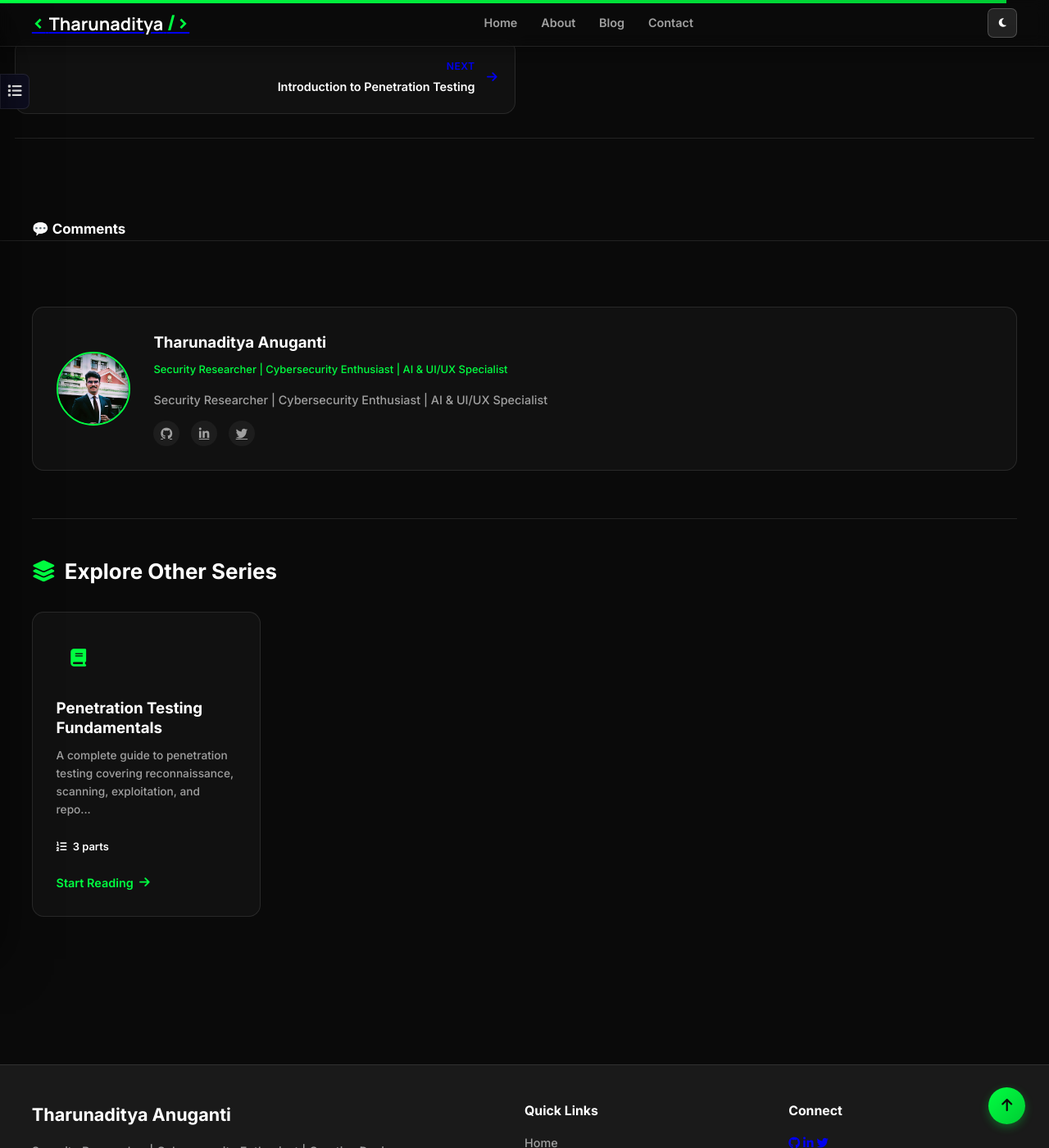
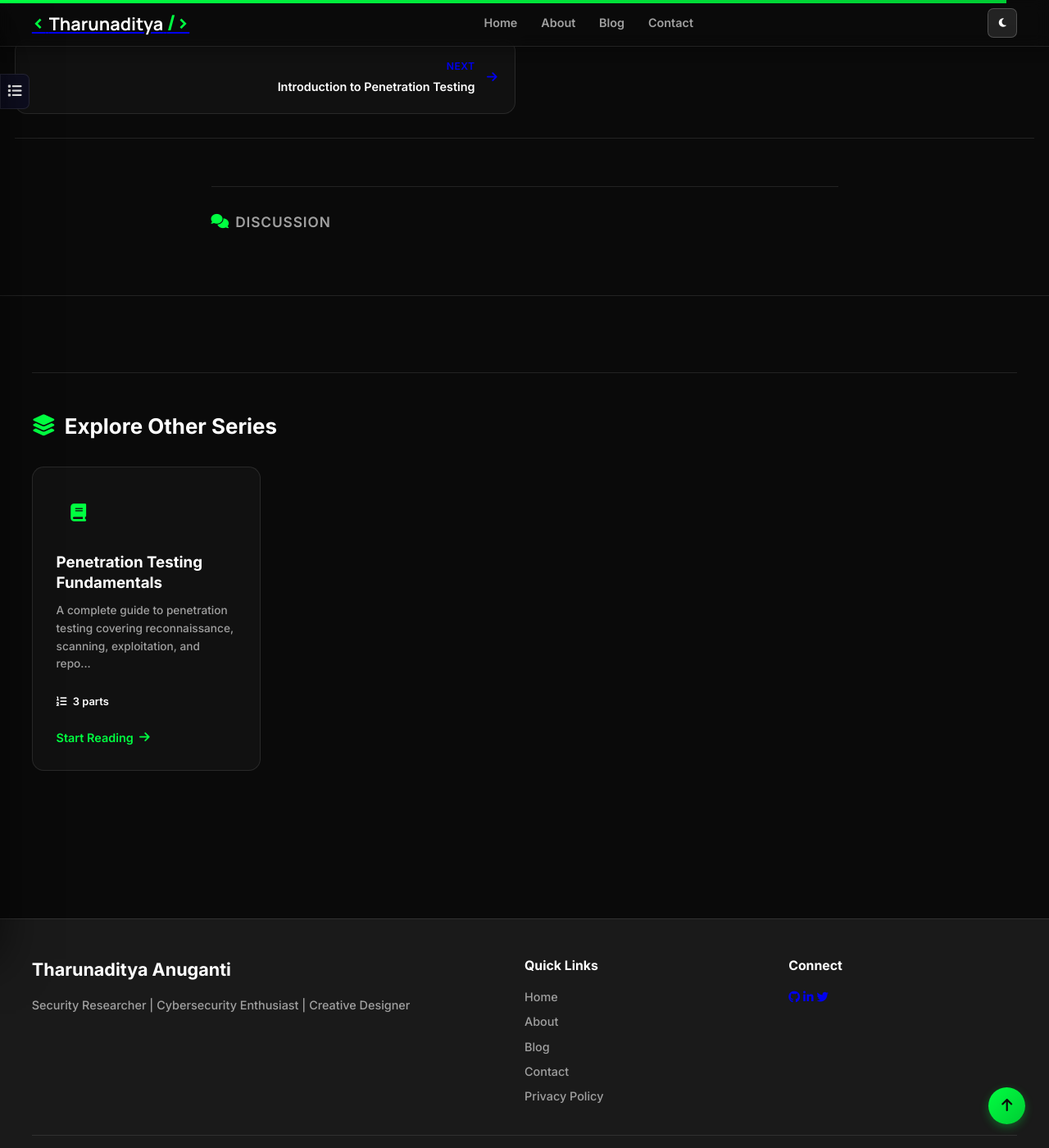
Before and after one commit to Tharunaditya/tharunaditya.github.io, a Jekyll site: the page built from _posts/2026-01-23-welcome-to-portfolio-v2.md, in a window 1280 px wide and 1400 px high, scrolled down 5781 px. Shown: the whole window at 82% size. Built offline with Jekyll 4.4.1, drawn with Linux system fonts in a browser that asks for light colours; nearby versions of some CDN libraries; comment, search, counter and statistics services are not loaded.

Commit message:
FIX: Move Comments to Main Content & Minimal Author Footer - Moved Giscus comments section inside the main content column (integrated flow) - Disabled Giscus reactions for a cleaner, minimal look - Removed redundant heavy 'Author Bio' section from post footer (relying on site footer) - Added 'Discussion' header to comments - Styled integrated comments section to match 'Premium Typography' width (850px)

```diff
--- a/_layouts/post.html
+++ b/_layouts/post.html
@@ -186,6 +186,26 @@ layout: default
                     </a>
                     {% endif %}
                 </nav>
+
+                <!-- Comments Section (Integrated) -->
+                <div class="integrated-comments">
+                    <h4>Discussion</h4>
+                    <script src="https://giscus.app/client.js"
+                            data-repo="Tharunaditya/tharunaditya.github.io"
+                            data-repo-id="MDEwOlJlcG9zaXRvcnkzODQyMTQ1MzY="
+                            data-category="Announcements"
+                            data-category-id="DIC_kwDOFuamCM4C1VwK"
+                            data-mapping="pathname"
+                            data-strict="0"
+                            data-reactions-enabled="0"
+                            data-emit-metadata="0"
+                            data-input-position="bottom"
+                            data-theme="transparent_dark"
+                            data-lang="en"
+                            crossorigin="anonymous"
+                            async>
+                    </script>
+                </div>
             </main>
 
             <!-- Right Sidebar: Series Navigation -->
@@ -287,53 +307,8 @@ layout: default
         </div>
     </div>
 
-    <!-- Bottom Section: Comments & Footer -->
-    <div class="container">
-        <div class="post-bottom-section">
-            <div class="comments-section">
-                <h3>💬 Comments</h3>
-                <script src="https://giscus.app/client.js"
-                        data-repo="Tharunaditya/tharunaditya.github.io"
-                        data-repo-id="MDEwOlJlcG9zaXRvcnkzODQyMTQ1MzY="
-                        data-category="Announcements"
-                        data-category-id="DIC_kwDOFuamCM4C1VwK"
-                        data-mapping="pathname"
-                        data-strict="0"
-                        data-reactions-enabled="1"
-                        data-emit-metadata="0"
-                        data-input-position="bottom"
-                        data-theme="dark"
-                        data-lang="en"
-                        crossorigin="anonymous"
-                        async>
-                </script>
-            </div>
-        </div>
-    </div>
-
     <footer class="post-footer">
         <div class="container">
-            <!-- Author Bio -->
-            <div class="author-bio">
-                <img src="{{ '/assets/images/profile.jpg' | relative_url }}" alt="{{ site.author }}" class="author-avatar" loading="lazy">
-                <div class="author-info">
-                    <h4>{{ site.author }}</h4>
-                    <p class="author-role">Security Researcher | Cybersecurity Enthusiast | AI & UI/UX Specialist</p>
-                    <p class="author-bio-text">{{ site.description }}</p>
-                    <div class="author-social">
-                        <a href="https://github.com/{{ site.github_username }}" target="_blank" aria-label="GitHub">
-                            <i class="fab fa-github"></i>
-                        </a>
-                        <a href="https://linkedin.com/in/{{ site.linkedin_username }}" target="_blank" aria-label="LinkedIn">
-                            <i class="fab fa-linkedin-in"></i>
-                        </a>
-                        <a href="https://twitter.com/{{ site.twitter_username }}" target="_blank" aria-label="Twitter">
-                            <i class="fab fa-twitter"></i>
-                        </a>
-                    </div>
-                </div>
-            </div>
-
             <!-- Other Series Section -->
             {% assign all_series = site.posts | where_exp: "post", "post.series != nil" | map: "series" | uniq %}
             {% if all_series.size > 0 %}
--- a/assets/css/blog.css
+++ b/assets/css/blog.css
@@ -3118,3 +3118,39 @@ code[class*="language-"] {
     background: rgba(239, 68, 68, 0.05);
 }
 .content-wrapper blockquote.danger::before { content: "\f00d"; color: #ef4444; }
+
+
+
+/* ============================================
+   INTEGRATED COMMENTS SECTION
+============================================ */
+.integrated-comments {
+    max-width: 850px; /* Match content wrapper */
+    margin: 4rem auto 0;
+    padding-top: 2rem;
+    border-top: 1px solid rgba(255, 255, 255, 0.1);
+}
+
+.integrated-comments h4 {
+    font-size: 1.2rem;
+    color: var(--text-secondary);
+    margin-bottom: 1.5rem;
+    font-weight: 600;
+    text-transform: uppercase;
+    letter-spacing: 1px;
+    display: flex;
+    align-items: center;
+    gap: 0.5rem;
+}
+
+.integrated-comments h4::before {
+    content: "\f086"; /* FontAwesome comment icon */
+    font-family: "Font Awesome 6 Free";
+    font-weight: 900;
+    color: var(--accent-primary);
+}
+
+/* Giscus Customization */
+.giscus {
+    margin-top: 1rem;
+}
```
